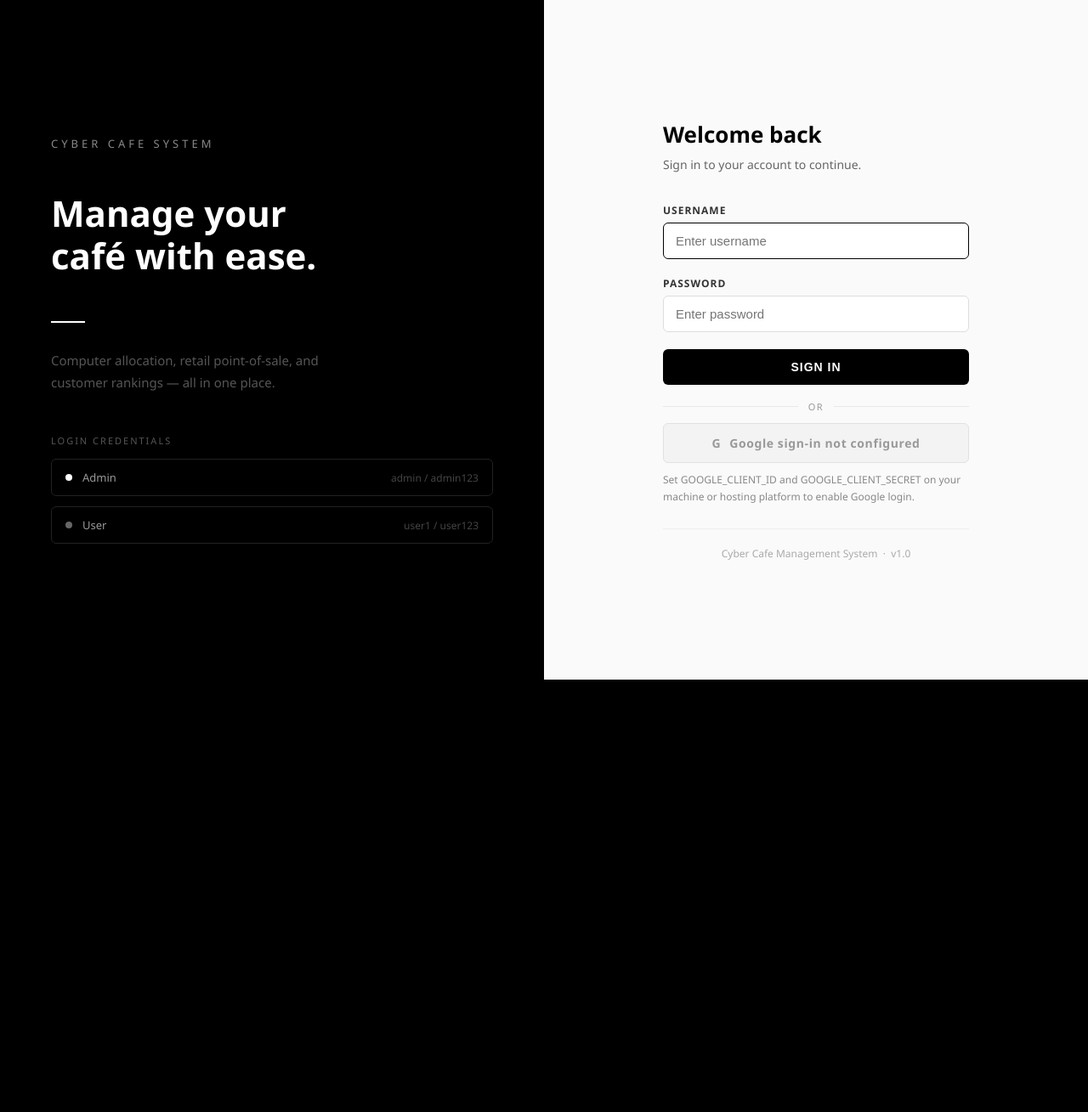
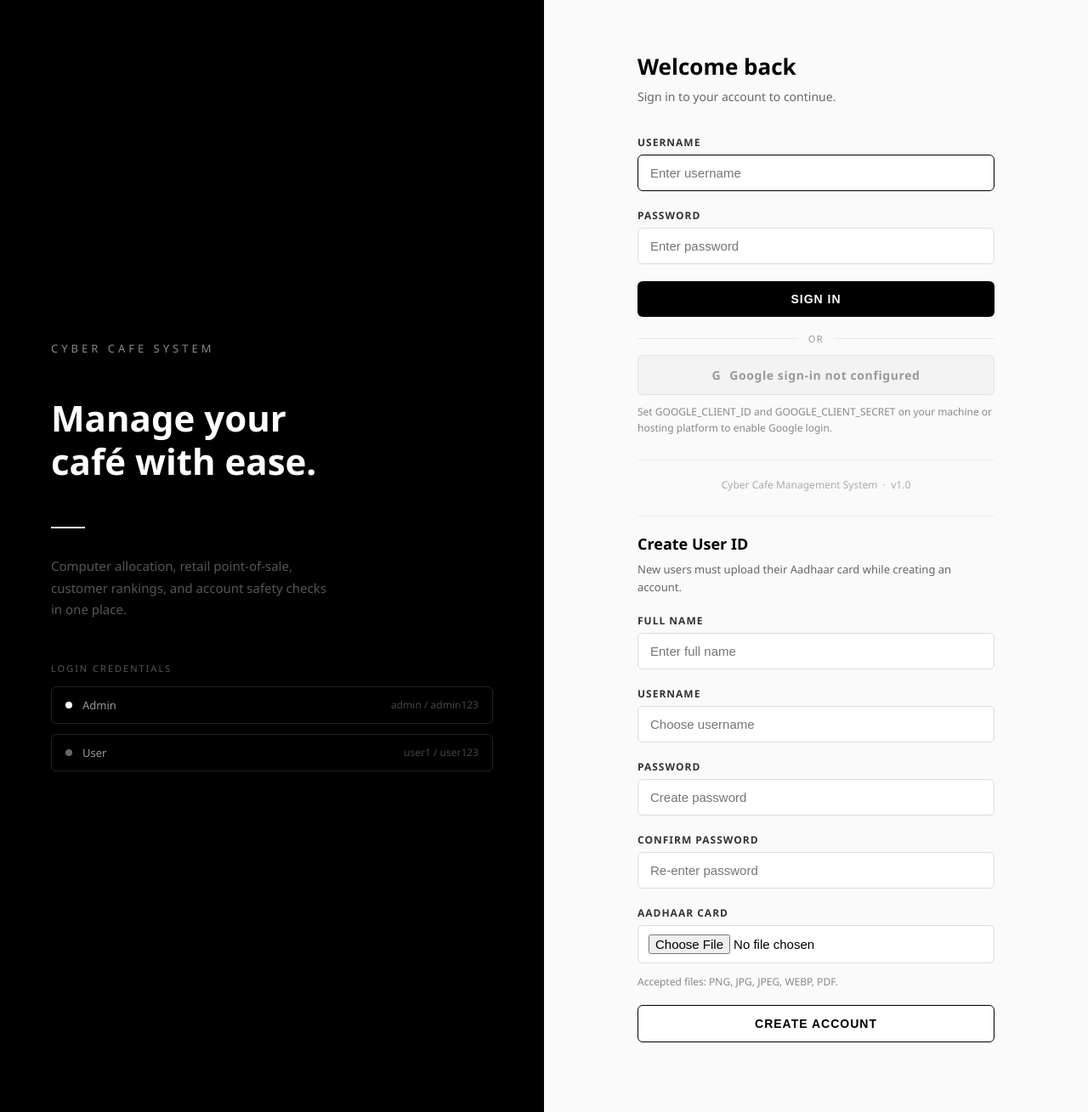
Before and after one commit to cqmystic/cybercafe, a Flask app: page / in a window 1280 px wide. Shown: the whole page at 85% size. Before the commit the page ends 800 px from the top, so only its background shows below. Run offline with Flask 3, Linux system fonts and the light colour scheme.

Commit message:
Add Aadhaar registration and custom session durations

```diff
--- a/app.py
+++ b/app.py
@@ -2,6 +2,7 @@
 
 import json
 import os
+import re
 import secrets
 import urllib.parse
 import urllib.request
@@ -33,18 +34,22 @@ GOOGLE_ADMIN_EMAIL = os.environ.get("GOOGLE_ADMIN_EMAIL", "").strip().lower()
 PAYMENT_UPI_ID = os.environ.get("PAYMENT_UPI_ID", "your-upi-id@bank")
 PAYMENT_RECEIVER = os.environ.get("PAYMENT_RECEIVER", "Cyber Cafe")
 PAYMENT_QR_IMAGE_URL = os.environ.get("PAYMENT_QR_IMAGE_URL", "").strip()
-UPLOAD_DIR = BASE_DIR / "static" / "uploads" / "payments"
-ALLOWED_PAYMENT_EXTENSIONS = {"png", "jpg", "jpeg", "webp"}
+PAYMENT_UPLOAD_DIR = BASE_DIR / "static" / "uploads" / "payments"
+AADHAAR_UPLOAD_DIR = BASE_DIR / "static" / "uploads" / "aadhaar"
+ALLOWED_IMAGE_EXTENSIONS = {"png", "jpg", "jpeg", "webp"}
+ALLOWED_PAYMENT_EXTENSIONS = set(ALLOWED_IMAGE_EXTENSIONS)
+ALLOWED_AADHAAR_EXTENSIONS = ALLOWED_IMAGE_EXTENSIONS | {"pdf"}
 
 app = Flask(__name__, template_folder=str(BASE_DIR / "templates"))
 app.secret_key = os.environ.get("SECRET_KEY", "dev-secret-change-me")
 
-UPLOAD_DIR.mkdir(parents=True, exist_ok=True)
+PAYMENT_UPLOAD_DIR.mkdir(parents=True, exist_ok=True)
+AADHAAR_UPLOAD_DIR.mkdir(parents=True, exist_ok=True)
 
 USERS = {
-    "admin":  {"password": "admin123",  "role": "admin", "name": "Administrator"},
-    "user1":  {"password": "user123",   "role": "user",  "name": "Alex Rivera"},
-    "user2":  {"password": "user123",   "role": "user",  "name": "Sam Torres"},
+    "admin":  {"password": "admin123",  "role": "admin", "name": "Administrator", "aadhaar_path": None},
+    "user1":  {"password": "user123",   "role": "user",  "name": "Alex Rivera", "aadhaar_path": None},
+    "user2":  {"password": "user123",   "role": "user",  "name": "Sam Torres", "aadhaar_path": None},
 }
 
 HOURLY_RATE = 40
@@ -65,10 +70,10 @@ retail_items = [
 ]
 
 customers = [
-    {"id": 1, "name": "Alex Rivera",  "username": "user1", "total_hours": 120, "total_spent": 5800, "sessions": 45},
-    {"id": 2, "name": "Sam Torres",   "username": "user2", "total_hours": 67,  "total_spent": 3200, "sessions": 28},
-    {"id": 3, "name": "Jordan Lee",   "username": None,    "total_hours": 34,  "total_spent": 1900, "sessions": 15},
-    {"id": 4, "name": "Casey Morgan", "username": None,    "total_hours": 12,  "total_spent": 620,  "sessions": 8},
+    {"id": 1, "name": "Alex Rivera",  "username": "user1", "total_hours": 120, "total_spent": 5800, "sessions": 45, "aadhaar_path": None},
+    {"id": 2, "name": "Sam Torres",   "username": "user2", "total_hours": 67,  "total_spent": 3200, "sessions": 28, "aadhaar_path": None},
+    {"id": 3, "name": "Jordan Lee",   "username": None,    "total_hours": 34,  "total_spent": 1900, "sessions": 15, "aadhaar_path": None},
+    {"id": 4, "name": "Casey Morgan", "username": None,    "total_hours": 12,  "total_spent": 620,   "sessions": 8, "aadhaar_path": None},
 ]
 
 activity_log = [{"time": "00:00", "msg": "System initialized"}]
@@ -127,8 +132,39 @@ def cart_details(cart_data):
         items.append({**item, "qty": entry["qty"], "subtotal": subtotal})
     return items, total
 
+def upload_allowed(filename, allowed_extensions):
+    return "." in filename and filename.rsplit(".", 1)[1].lower() in allowed_extensions
+
 def payment_upload_allowed(filename):
-    return "." in filename and filename.rsplit(".", 1)[1].lower() in ALLOWED_PAYMENT_EXTENSIONS
+    return upload_allowed(filename, ALLOWED_PAYMENT_EXTENSIONS)
+
+def aadhaar_upload_allowed(filename):
+    return upload_allowed(filename, ALLOWED_AADHAAR_EXTENSIONS)
+
+def normalize_username(raw_username):
+    username = re.sub(r"[^a-z0-9_]+", "_", raw_username.strip().lower())
+    return username.strip("_")
+
+def format_duration_label(duration_minutes):
+    hours, minutes = divmod(duration_minutes, 60)
+    parts = []
+    if hours:
+        parts.append(f"{hours} hr" if hours == 1 else f"{hours} hrs")
+    if minutes:
+        parts.append(f"{minutes} min")
+    return " ".join(parts) or "0 min"
+
+def format_currency(amount):
+    if isinstance(amount, float) and amount.is_integer():
+        amount = int(amount)
+    if isinstance(amount, int):
+        return str(amount)
+    return f"{amount:.2f}".rstrip("0").rstrip(".")
+
+def get_session_duration_minutes(session_data):
+    if session_data.get("duration_minutes"):
+        return int(session_data["duration_minutes"])
+    return int(session_data.get("hours", 0) * 60)
 
 def build_payment_reference():
     return f"CC-{datetime.now().strftime('%Y%m%d%H%M%S')}-{secrets.token_hex(2).upper()}"
@@ -158,9 +194,11 @@ def payment_summary_counts():
     rejected = sum(1 for payment in payment_requests if payment["status"] == "rejected")
     return pending, verified, rejected
 
-def ensure_customer_profile(username, name):
+def ensure_customer_profile(username, name, aadhaar_path=None):
     customer = next((c for c in customers if c.get("username") == username), None)
     if customer:
+        if aadhaar_path and not customer.get("aadhaar_path"):
+            customer["aadhaar_path"] = aadhaar_path
         return customer
 
     customer = {
@@ -170,6 +208,7 @@ def ensure_customer_profile(username, name):
         "total_hours": 0,
         "total_spent": 0,
         "sessions": 0,
+        "aadhaar_path": aadhaar_path,
     }
     customers.append(customer)
     log_event(f"Customer profile created - {name}")
@@ -209,9 +248,15 @@ def get_station_display():
                 log_event(f"{s['name']} expired — {sess['customer']}")
                 stations[sid]["session"] = None
             else:
+                duration_minutes = get_session_duration_minutes(sess)
+                duration_seconds = max(duration_minutes * 60, 1)
                 row["session"] = {**sess, "remaining": rem,
-                    "remaining_fmt": f"{rem//3600:02d}:{(rem%3600)//60:02d}:{rem%60:02d}"}
-                row["pct"] = int((1 - rem / (sess["hours"] * 3600)) * 100)
+                    "remaining_fmt": f"{rem//3600:02d}:{(rem%3600)//60:02d}:{rem%60:02d}",
+                    "duration_minutes": duration_minutes,
+                    "duration_label": sess.get("duration_label") or format_duration_label(duration_minutes),
+                    "charge_display": format_currency(sess.get("charge", 0)),
+                }
+                row["pct"] = int((1 - rem / duration_seconds) * 100)
         result.append(row)
     return result
 
@@ -248,6 +293,58 @@ def login():
             return redirect(url_for("admin_dashboard") if user["role"] == "admin" else url_for("user_dashboard"))
         error = "Invalid username or password."
     return render_template("login.html", error=error)
+
+@app.route("/register", methods=["POST"])
+def register_user():
+    if "username" in session:
+        return redirect(url_for("admin_dashboard") if session["role"] == "admin" else url_for("user_dashboard"))
+
+    name = request.form.get("name", "").strip()
+    raw_username = request.form.get("username", "")
+    username = normalize_username(raw_username)
+    password = request.form.get("password", "").strip()
+    confirm_password = request.form.get("confirm_password", "").strip()
+    aadhaar_file = request.files.get("aadhaar_card")
+
+    if not name:
+        flash("Full name is required to create an account.")
+        return redirect(url_for("login"))
+    if not username or len(username) < 3:
+        flash("Choose a username with at least 3 letters or numbers.")
+        return redirect(url_for("login"))
+    if username in USERS:
+        flash("That username is already in use.")
+        return redirect(url_for("login"))
+    if len(password) < 4:
+        flash("Password must be at least 4 characters long.")
+        return redirect(url_for("login"))
+    if password != confirm_password:
+        flash("Passwords do not match.")
+        return redirect(url_for("login"))
+    if not aadhaar_file or not aadhaar_file.filename:
+        flash("Aadhaar card upload is required to create a user ID.")
+        return redirect(url_for("login"))
+    if not aadhaar_upload_allowed(aadhaar_file.filename):
+        flash("Aadhaar upload must be a PNG, JPG, JPEG, WEBP, or PDF file.")
+        return redirect(url_for("login"))
+
+    ext = aadhaar_file.filename.rsplit(".", 1)[1].lower()
+    filename = secure_filename(f"{username}-{secrets.token_hex(4)}.{ext}")
+    save_path = AADHAAR_UPLOAD_DIR / filename
+    aadhaar_file.save(save_path)
+    aadhaar_path = f"uploads/aadhaar/{filename}"
+
+    USERS[username] = {
+        "password": password,
+        "role": "user",
+        "name": name,
+        "aadhaar_path": aadhaar_path,
+    }
+    ensure_customer_profile(username, name, aadhaar_path=aadhaar_path)
+    login_user(username, "user", name)
+    log_event(f"New user ID created — {name} ({username})")
+    flash("Account created successfully.")
+    return redirect(url_for("user_dashboard"))
 
 @app.route("/login/google")
 def login_google():
@@ -321,20 +418,32 @@ def admin_dashboard():
 @admin_required
 def allocate():
     sid      = int(request.form["station_id"])
-    hours    = int(request.form["hours"])
     customer = request.form["customer"].strip()
+    duration_minutes = int(request.form.get("duration_minutes", "0") or 0)
     if not customer:
         flash("Customer name required.")
+        return redirect(url_for("admin_dashboard"))
+    if duration_minutes < 5:
+        flash("Session duration must be at least 5 minutes.")
+        return redirect(url_for("admin_dashboard"))
+    if duration_minutes > 720:
+        flash("Session duration cannot be more than 12 hours.")
         return redirect(url_for("admin_dashboard"))
     if stations[sid]["session"]:
         flash(f"PC-{sid:02d} is already occupied.")
         return redirect(url_for("admin_dashboard"))
     now = datetime.now()
-    stations[sid]["session"] = {"customer": customer, "hours": hours,
+    charge = round(duration_minutes * HOURLY_RATE / 60, 2)
+    duration_label = format_duration_label(duration_minutes)
+    stations[sid]["session"] = {"customer": customer, "hours": round(duration_minutes / 60, 2),
+        "duration_minutes": duration_minutes,
+        "duration_label": duration_label,
         "started_at": now.strftime("%H:%M"),
-        "end_time": now + timedelta(hours=hours),
-        "charge": hours * HOURLY_RATE}
-    log_event(f"PC-{sid:02d} started — {customer} ({hours}h) {CURRENCY_SYMBOL}{hours*HOURLY_RATE}")
+        "end_time": now + timedelta(minutes=duration_minutes),
+        "charge": charge}
+    log_event(
+        f"PC-{sid:02d} started — {customer} ({duration_label}) {CURRENCY_SYMBOL}{format_currency(charge)}"
+    )
     return redirect(url_for("admin_dashboard"))
 
 @app.route("/admin/release/<int:sid>")
@@ -414,7 +523,7 @@ def pos_payment_submit():
     full_cart, total = cart_details(cart_data)
     ext = screenshot.filename.rsplit(".", 1)[1].lower()
     filename = secure_filename(f"{payment_reference.lower()}-{secrets.token_hex(4)}.{ext}")
-    save_path = UPLOAD_DIR / filename
+    save_path = PAYMENT_UPLOAD_DIR / filename
     screenshot.save(save_path)
 
     payment_requests.insert(0, {
--- a/templates/login.html
+++ b/templates/login.html
@@ -92,7 +92,7 @@
 
   .form-box {
     width: 100%;
-    max-width: 360px;
+    max-width: 420px;
   }
 
   .form-title {
@@ -118,7 +118,8 @@
   }
 
   input[type="text"],
-  input[type="password"] {
+  input[type="password"],
+  input[type="file"] {
     width: 100%;
     padding: 12px 14px;
     border: 1.5px solid #ddd;
@@ -129,6 +130,11 @@
     outline: none;
     transition: border-color 0.2s;
     margin-bottom: 20px;
+  }
+
+  input[type="file"] {
+    padding: 10px 12px;
+    background: #fff;
   }
 
   input:focus { border-color: #000; }
@@ -205,6 +211,46 @@
     line-height: 1.6;
   }
 
+  .section-divider {
+    margin: 28px 0 22px;
+    border-top: 1px solid #ececec;
+    padding-top: 20px;
+  }
+
+  .register-title {
+    font-size: 18px;
+    font-weight: 700;
+    margin-bottom: 8px;
+  }
+
+  .register-sub {
+    font-size: 13px;
+    color: #666;
+    margin-bottom: 20px;
+    line-height: 1.6;
+  }
+
+  .btn-register {
+    width: 100%;
+    padding: 13px;
+    background: #fff;
+    color: #000;
+    font-size: 14px;
+    font-weight: 600;
+    letter-spacing: 1px;
+    border: 1.5px solid #000;
+    border-radius: 6px;
+    cursor: pointer;
+  }
+
+  .register-note {
+    margin-top: -8px;
+    margin-bottom: 18px;
+    font-size: 12px;
+    color: #888;
+    line-height: 1.6;
+  }
+
   .error-msg {
     background: #000;
     color: #fff;
@@ -227,7 +273,7 @@
   <div class="brand">Cyber Cafe System</div>
   <div class="headline">Manage your<br>café with ease.</div>
   <div class="divider"></div>
-  <p class="subline">Computer allocation, retail point-of-sale, and customer rankings — all in one place.</p>
+  <p class="subline">Computer allocation, retail point-of-sale, customer rankings, and account safety checks in one place.</p>
   <div style="margin-top: 48px;">
     <div style="font-size:11px;letter-spacing:2px;color:#555;text-transform:uppercase;margin-bottom:14px;">Login Credentials</div>
     <div class="roles">
@@ -289,6 +335,31 @@
     <div style="margin-top:28px;padding-top:20px;border-top:1px solid #eee;font-size:12px;color:#aaa;text-align:center;">
       Cyber Cafe Management System &nbsp;·&nbsp; v1.0
     </div>
+
+    <div class="section-divider">
+      <div class="register-title">Create User ID</div>
+      <div class="register-sub">New users must upload their Aadhaar card while creating an account.</div>
+
+      <form method="POST" action="/register" enctype="multipart/form-data">
+        <label>Full Name</label>
+        <input type="text" name="name" placeholder="Enter full name" required>
+
+        <label>Username</label>
+        <input type="text" name="username" placeholder="Choose username" required>
+
+        <label>Password</label>
+        <input type="password" name="password" placeholder="Create password" required>
+
+        <label>Confirm Password</label>
+        <input type="password" name="confirm_password" placeholder="Re-enter password" required>
+
+        <label>Aadhaar Card</label>
+        <input type="file" name="aadhaar_card" accept=".png,.jpg,.jpeg,.webp,.pdf" required>
+        <div class="register-note">Accepted files: PNG, JPG, JPEG, WEBP, PDF.</div>
+
+        <button type="submit" class="btn-register">CREATE ACCOUNT</button>
+      </form>
+    </div>
   </div>
 </div>
 
--- a/templates/user.html
+++ b/templates/user.html
@@ -230,6 +230,7 @@
         <div class="progress-bar">
           <div class="progress-fill" style="width: {{ s.pct }}%"></div>
         </div>
+        <div style="font-size:12px;color:#888;margin-top:10px;">Session: {{ s.session.duration_label }}</div>
       {% else %}
         <div class="st-free-label">Available — ask staff to allocate</div>
       {% endif %}
@@ -239,7 +240,7 @@
 
   <div class="rate-note">
     Hourly rate: <strong>{{ currency_symbol }}{{ hourly_rate }}/hr</strong> &nbsp;·&nbsp;
-    Sessions: 1 hr, 2 hr, 3 hr &nbsp;·&nbsp;
+    Sessions: custom durations available &nbsp;·&nbsp;
     {{ stations | selectattr('session', 'none') | list | length }} station(s) currently free
   </div>
 
```
Also changed, not shown: templates/admin.html (+75 -9 lines), README.md, 2 other files.
